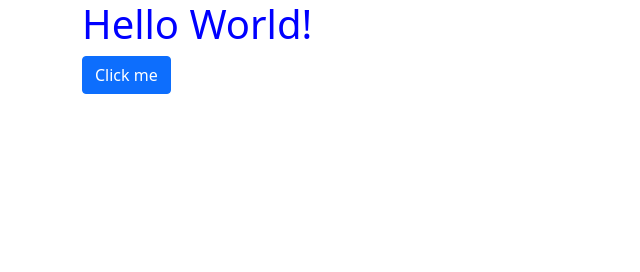
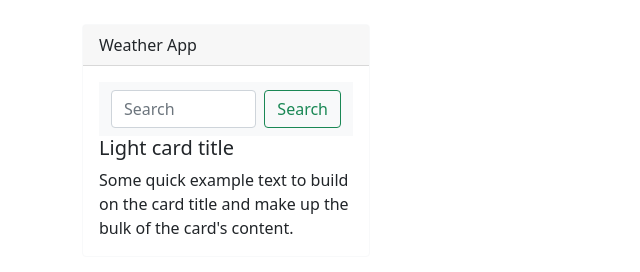
Before and after one commit to Fer-Ramirez/vanilla-weather-app, a plain HTML site: page index.html in a window 1280 px wide. Shown: the whole page, without its empty margins (0-640 px from the left). Drawn offline with nearby package versions, Linux system fonts and the light colour scheme.

Commit message:
Added card with navbar

```diff
--- a/index.html
+++ b/index.html
@@ -1,21 +1,46 @@
 <!DOCTYPE html>
 <html lang="en">
   <head>
-    <meta charset="UTF-8">
-    <meta http-equiv="X-UA-Compatible" content="IE=edge">
-    <meta name="viewport" content="width=device-width, initial-scale=1.0">
+    <meta charset="UTF-8" />
+    <meta http-equiv="X-UA-Compatible" content="IE=edge" />
+    <meta name="viewport" content="width=device-width, initial-scale=1.0" />
     <title>Weather App</title>
-    <link rel="stylesheet" href="src/style.css">
-    <link href="https://cdn.jsdelivr.net/npm/bootstrap@5.1.3/dist/css/bootstrap.min.css" rel="stylesheet" integrity="sha384-1BmE4kWBq78iYhFldvKuhfTAU6auU8tT94WrHftjDbrCEXSU1oBoqyl2QvZ6jIW3" crossorigin="anonymous">
+    <link rel="stylesheet" href="src/style.css" />
+    <link
+      href="https://cdn.jsdelivr.net/npm/bootstrap@5.1.3/dist/css/bootstrap.min.css"
+      rel="stylesheet"
+      integrity="sha384-1BmE4kWBq78iYhFldvKuhfTAU6auU8tT94WrHftjDbrCEXSU1oBoqyl2QvZ6jIW3"
+      crossorigin="anonymous"
+    />
   </head>
   <body>
     <div class="container">
-    <h1>
-        Hello World!
-    </h1>
-    <a href="#" class="btn btn-primary">Click me</a>
-
-
+      <br />
+      <div class="card border-light mb-3" style="max-width: 18rem">
+        <div class="card-header">Weather App</div>
+        <div class="card-body">
+          <nav class="navbar navbar-light bg-light">
+            <div class="container-fluid">
+              <form class="d-flex">
+                <input
+                  class="form-control me-2"
+                  type="search"
+                  placeholder="Search"
+                  aria-label="Search"
+                />
+                <button class="btn btn-outline-success" type="submit">
+                  Search
+                </button>
+              </form>
+            </div>
+          </nav>
+          <h5 class="card-title">Light card title</h5>
+          <p class="card-text">
+            Some quick example text to build on the card title and make up the
+            bulk of the card's content.
+          </p>
+        </div>
+      </div>
     </div>
 
     <script src="src/app.js"></script>
```
Also changed, not shown: 1 other file. Lines whose indentation alone changed are shown as unchanged.
